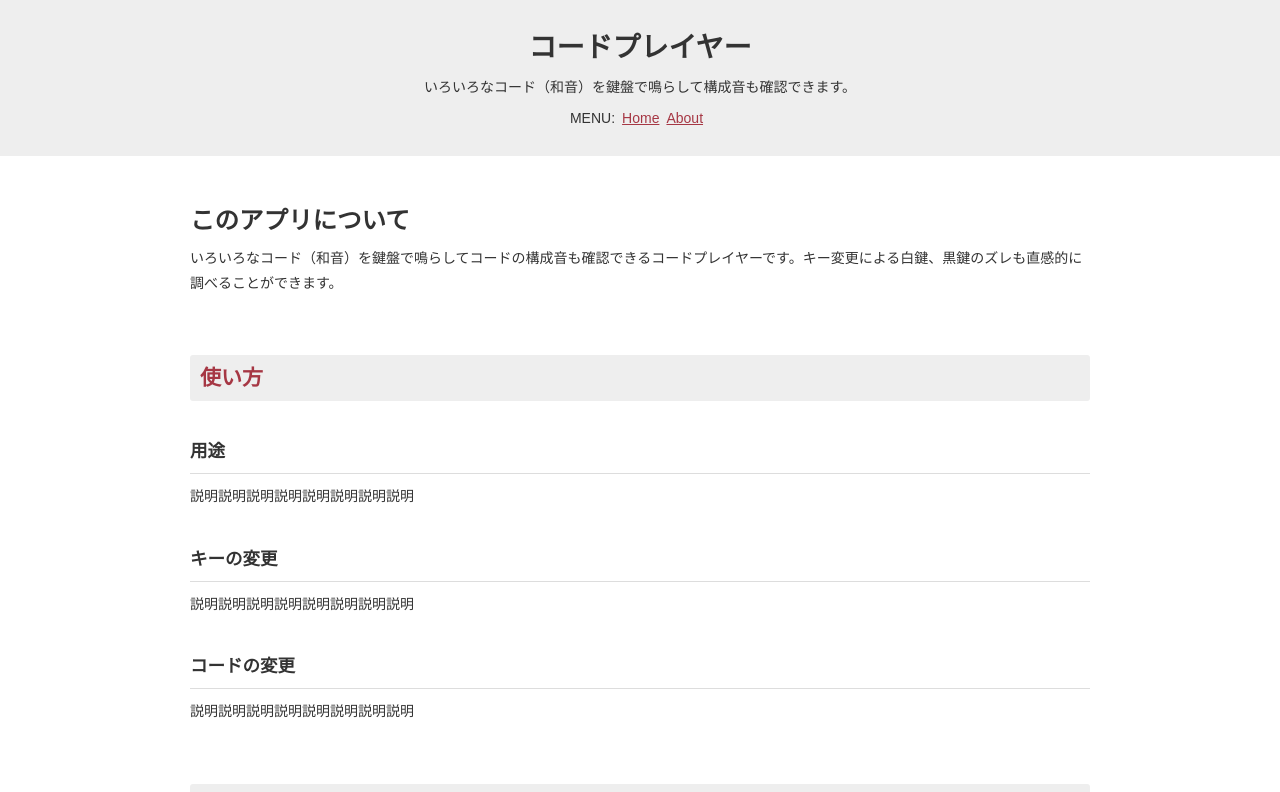
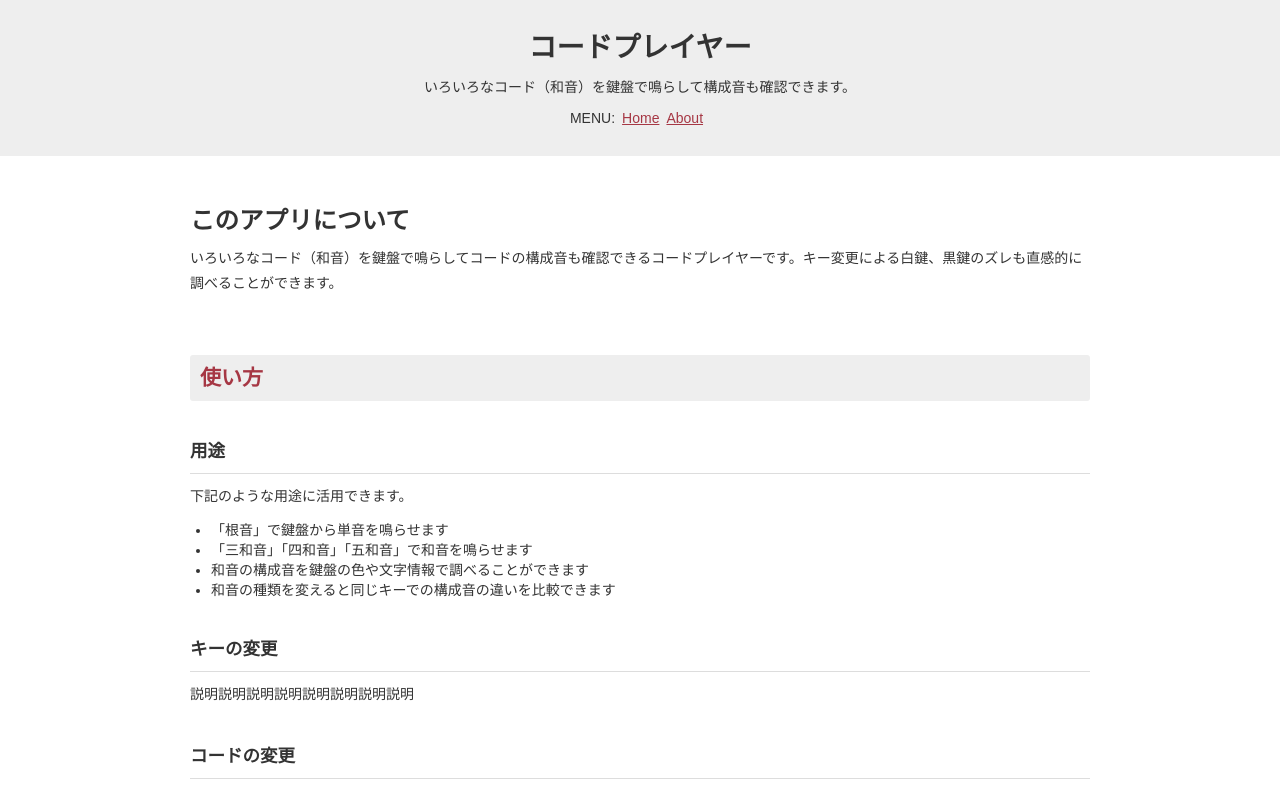
Before and after one commit to ryo-i/chord-player, a Next.js app: page /about in a window 1280 px wide. Shown: the top 792 px of the page. Built offline with nearby package versions, Linux system fonts and the light colour scheme.

Commit message:
Aboutの「用途」を追加 #10

```diff
--- a/pages/about.tsx
+++ b/pages/about.tsx
@@ -54,7 +54,13 @@ function About() {
                 <h2>使い方</h2>
                 <section>
                     <h3>用途</h3>
-                    <p>説明説明説明説明説明説明説明説明</p>
+                    <p>下記のような用途に活用できます。</p>
+                    <ul>
+                        <li>「根音」で鍵盤から単音を鳴らせます</li>
+                        <li>「三和音」「四和音」「五和音」で和音を鳴らせます</li>
+                        <li>和音の構成音を鍵盤の色や文字情報で調べることができます</li>
+                        <li>和音の種類を変えると同じキーでの構成音の違いを比較できます</li>
+                    </ul>
                 </section>
                 <section>
                     <h3>キーの変更</h3>
```
Also changed, not shown: 1 other file (tests, documents, lock files or other folders).
